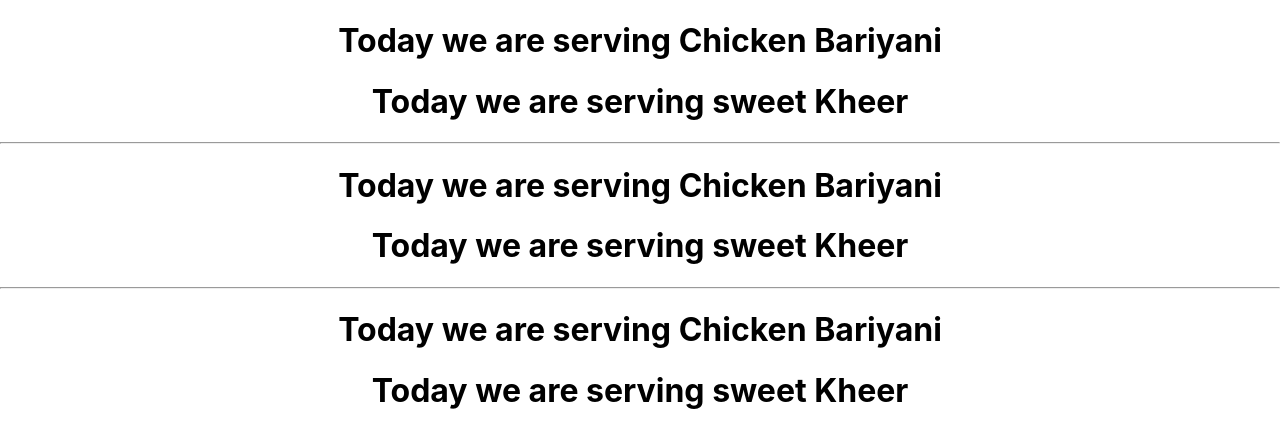
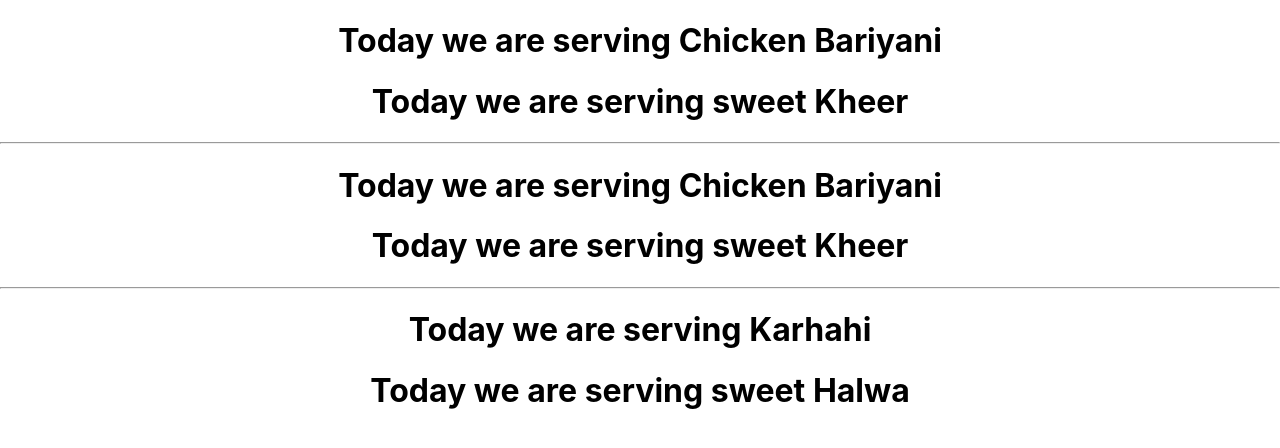
Before and after one commit to SanaAlvi/demo-app1, a React (Create React App) app: page / in a window 1280 px wide. Shown: the top 448 px of the page. Built offline with nearby package versions, Linux system fonts and the light colour scheme.

Commit message:
Update App.js

```diff
--- a/src/App.js
+++ b/src/App.js
@@ -11,7 +11,7 @@ function App() {
       <Dinner dishName="Chicken Bariyani" sweetDish="Kheer" />
 
       <hr />
-      <Dinner dishName="Chicken Bariyani" sweetDish="Kheer" />
+      <Dinner dishName="Karhahi" sweetDish="Halwa" />
 
     </div>
   )
```
